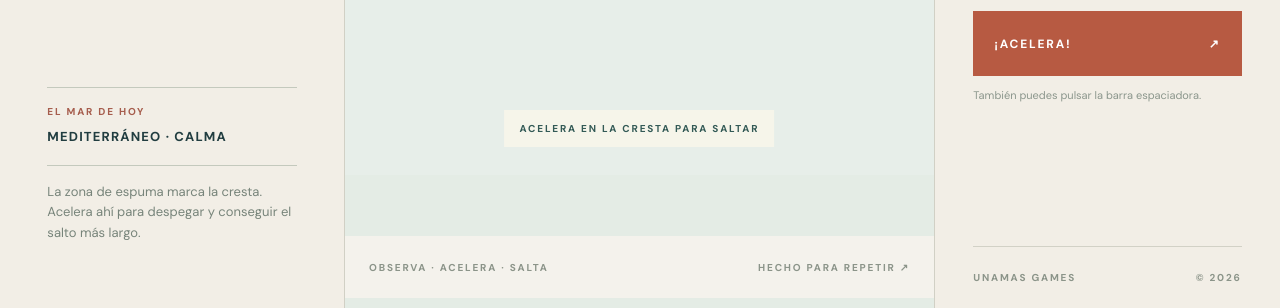
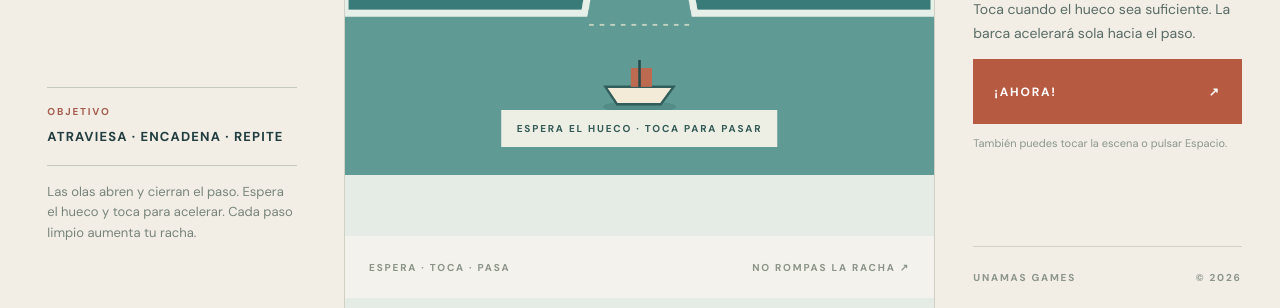
Before and after one commit to goyoaga/el-amarre-perfecto, a website built with Vite: page index.html in a window 1280 px wide. Shown: the part 492-800 px from the top of the page. Built offline with nearby package versions, Linux system fonts and the light colour scheme; a web font is replaced by a local one.

Commit message:
Rebuild as Paso Entre Olas

```diff
--- a/index.html
+++ b/index.html
@@ -1,23 +1,8 @@
-<!doctype html>
-<html lang="es">
-<head>
-<meta charset="UTF-8"><meta name="viewport" content="width=device-width,initial-scale=1,viewport-fit=cover">
-<meta name="theme-color" content="#f2eee6"><meta name="description" content="Una barca. Una ola. Acelera y consigue el salto perfecto.">
-<meta property="og:title" content="La Ola Perfecta — UNAMAS GAMES"><meta property="og:description" content="Ataca la ola en el momento exacto. ¿Hasta dónde puedes saltar?"><meta property="og:type" content="website">
-<title>La Ola Perfecta · UNAMAS GAMES</title>
-</head>
-<body>
-<div class="site">
+<!doctype html><html lang="es"><head><meta charset="UTF-8"><meta name="viewport" content="width=device-width,initial-scale=1,viewport-fit=cover"><meta name="theme-color" content="#f2eee6"><meta name="description" content="Espera el hueco entre las olas. Un toque. Una oportunidad."><meta property="og:title" content="Paso Entre Olas — UNAMAS GAMES"><meta property="og:description" content="Espera el hueco, toca y atraviesa antes de que las olas se cierren."><meta property="og:type" content="website"><title>Paso Entre Olas · UNAMAS GAMES</title></head><body><div class="site">
 <header class="topbar"><a class="brand" href="https://goyoaga.github.io/una-mas-games/" aria-label="Ver todos los juegos de UNAMAS GAMES"><span class="brand-mark">✳</span><span>UNAMAS GAMES <span class="index">/ 005</span></span></a><div class="top-actions"><button class="icon-button" id="bookmark" aria-label="Guardar en favoritos">☆ <span class="button-word">GUARDAR</span></button><button class="icon-button" id="sound" aria-pressed="false"><span id="sound-icon">◖̸</span> <span id="sound-label">OFF</span></button></div></header>
-<main class="game-layout">
-<section class="intro"><p class="eyebrow">UN JUEGO PARA UNA PAUSA · N.º 005</p><h1>La ola<br><em>perfecta.</em></h1><p class="lead">Una barca. Una ola. Un toque para saltar.</p><div class="weather"><span>EL MAR DE HOY</span><strong id="sea-state">MEDITERRÁNEO · CALMA</strong></div><p class="intro-note">La zona de espuma marca la cresta. Acelera ahí para despegar y conseguir el salto más largo.</p></section>
-<section class="play-area"><div class="stage-heading"><span>EL EXPERIMENTO</span><span>01 / UN TOQUE</span></div><div class="scene" id="scene"><canvas id="canvas" width="1000" height="800" aria-label="Barca aproximándose a una ola para saltarla"></canvas><div class="scene-overlay" id="scene-overlay"></div><div class="scene-label" id="scene-label">ACELERA EN LA CRESTA PARA SALTAR</div></div><p class="scene-foot"><span>OBSERVA · ACELERA · SALTA</span><span>HECHO PARA REPETIR ↗</span></p></section>
-<section class="panel"><div class="panel-heading"><span>EL RETO</span><span id="round-label">OLA 01</span></div>
-<div id="ready" class="panel-body"><p class="section-kicker">ATACA LA CRESTA</p><h2>Una ola.<br><em>Un salto.</em></h2><p class="instruction">La barca avanza sola. <strong>Espera la zona de espuma y toca ¡ACELERA!</strong> para usar la ola como rampa. Cuanto mejor el timing, más metros saltas.</p><button id="hit" class="primary"><span>¡ACELERA!</span><span>↗</span></button><p class="hint">También puedes pulsar la barra espaciadora.</p></div>
-<div id="result" class="panel-body result" hidden aria-live="polite"><p class="section-kicker">EL VEREDICTO</p><h2 id="verdict">Ola perfecta.</h2><div class="score"><strong id="distance">0.00</strong><span>m<br>DE SALTO</span></div><p id="side" class="side">Atacaste justo en la cresta.</p><p class="best" id="best">MEJOR SALTO · —</p><button id="again" class="primary"><span>OTRA OLA</span><span>↗</span></button><a class="coffee" href="https://ko-fi.com/arielgoyoaga" target="_blank" rel="noopener noreferrer">¿TE DIVERTISTE? INVÍTAME UN CAFÉ ☕ ↗</a></div>
-<div class="panel-foot">UNAMAS GAMES <span>© 2026</span></div></section>
-</main>
-<dialog id="bookmark-dialog" class="bookmark-dialog"><form method="dialog"><button class="dialog-close" aria-label="Cerrar">×</button><p class="section-kicker">VUELVE CUANDO QUIERAS</p><h2>Una ola<br><em>más.</em></h2><p id="bookmark-text"></p><button class="dialog-done">ENTENDIDO ↗</button></form></dialog>
-</div>
-<script data-goatcounter="https://laolaperfecta.goatcounter.com/count" async src="https://gc.zgo.at/count.js"></script><script type="module" src="/src/main.js"></script>
-</body></html>
+<main class="game-layout"><section class="intro"><p class="eyebrow">UN JUEGO PARA UNA PAUSA · N.º 005</p><h1>Paso<br><em>entre olas.</em></h1><p class="lead">Dos olas. Un hueco. Un solo toque.</p><div class="weather"><span>OBJETIVO</span><strong>ATRAVIESA · ENCADENA · REPITE</strong></div><p class="intro-note">Las olas abren y cierran el paso. Espera el hueco y toca para acelerar. Cada paso limpio aumenta tu racha.</p></section>
+<section class="play-area"><div class="stage-heading"><span>EL PASO</span><span>UN TOQUE</span></div><div class="scene" id="scene"><canvas id="canvas" width="1000" height="800" aria-label="Barca esperando para atravesar un paso entre dos olas"></canvas><div class="scene-label" id="scene-label">ESPERA EL HUECO · TOCA PARA PASAR</div></div><p class="scene-foot"><span>ESPERA · TOCA · PASA</span><span>NO ROMPAS LA RACHA ↗</span></p></section>
+<section class="panel"><div class="panel-heading"><span>LA RACHA</span><span>RÉCORD <b id="best-live">0</b></span></div><div id="hud" class="panel-body"><p class="section-kicker">PASOS CONSECUTIVOS</p><div class="score"><strong id="streak">0</strong><span>RACHA<br>ACTUAL</span></div><h2>Espera.<br><em>Y pasa.</em></h2><p class="instruction">Toca cuando el hueco sea suficiente. La barca acelerará sola hacia el paso.</p><button id="action" class="primary"><span>¡AHORA!</span><span>↗</span></button><p class="hint">También puedes tocar la escena o pulsar Espacio.</p></div>
+<div id="gameover" class="panel-body result" hidden aria-live="polite"><p class="section-kicker">FIN DE LA RACHA</p><h2>La ola<br><em>te alcanzó.</em></h2><div class="score"><strong id="final-streak">0</strong><span>PASOS<br>SEGUIDOS</span></div><p class="best">RÉCORD · <span id="final-best">0</span></p><button id="again" class="primary"><span>UNA MÁS</span><span>↗</span></button><a class="coffee" href="https://ko-fi.com/arielgoyoaga" target="_blank" rel="noopener noreferrer">¿TE DIVERTISTE? INVÍTAME UN CAFÉ ☕ ↗</a></div><div class="panel-foot">UNAMAS GAMES <span>© 2026</span></div></section></main>
+<dialog id="bookmark-dialog" class="bookmark-dialog"><form method="dialog"><button class="dialog-close" aria-label="Cerrar">×</button><p class="section-kicker">VUELVE CUANDO QUIERAS</p><h2>Una más.</h2><p id="bookmark-text"></p><button class="dialog-done">ENTENDIDO ↗</button></form></dialog></div>
+<script data-goatcounter="https://pasoentreolas.goatcounter.com/count" async src="//gc.zgo.at/count.js"></script><script type="module" src="/src/main.js"></script></body></html>
```
